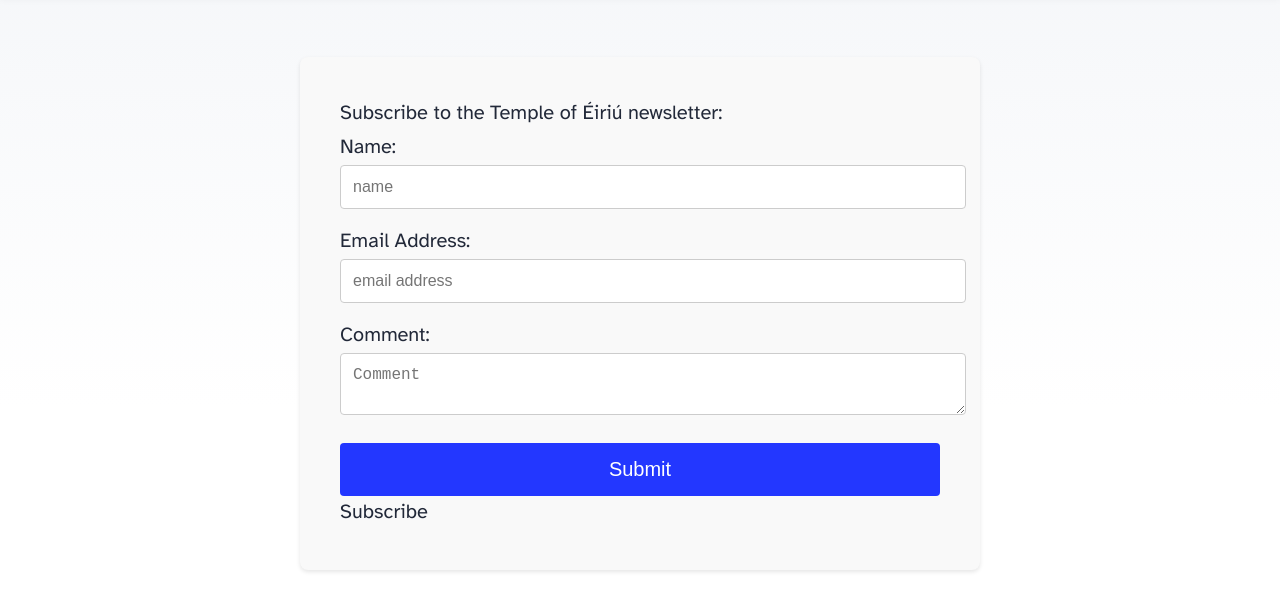
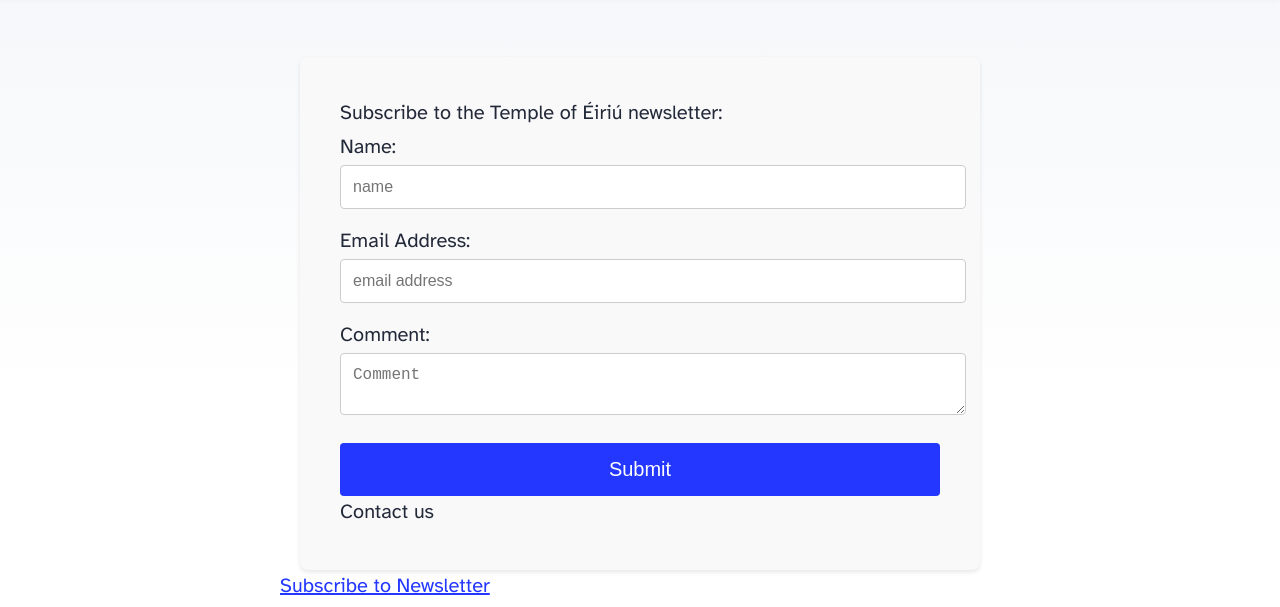
Before and after one commit to templeofeiriu/templeofeiriu.github.io, an Astro site in the folder static/: page /contact-us in a window 1280 px wide. Shown: the part 193-800 px from the top of the page. Built offline with nearby package versions, Linux system fonts and the light colour scheme; Astro itself is replaced by a stand-in of ours.

Commit message:
subscribe to newsletter

```diff
--- a/static/src/pages/contact-us.astro
+++ b/static/src/pages/contact-us.astro
@@ -114,10 +114,14 @@ import { SITE_TITLE, SITE_DESCRIPTION } from '../consts';
             <input autocomplete="email" type="email" placeholder="email address" name="entry.1982006103" class="form-field" required />
             <label class="italic font-bold ">Comment:</label>
             <textarea placeholder="Comment" name="entry.92443996" class="form-field"></textarea>
-            <input name="submit" type="submit" class="submit-button">Subscribe</input>
+            <input name="submit" type="submit" class="submit-button">Contact us</input>
       </form>
 
       </div>
+
+      <div>
+<a href="http://eepurl.com/hplDOr"> Subscribe to Newsletter </a>
+</div>
 
 		</main>
 		<Footer />
```
